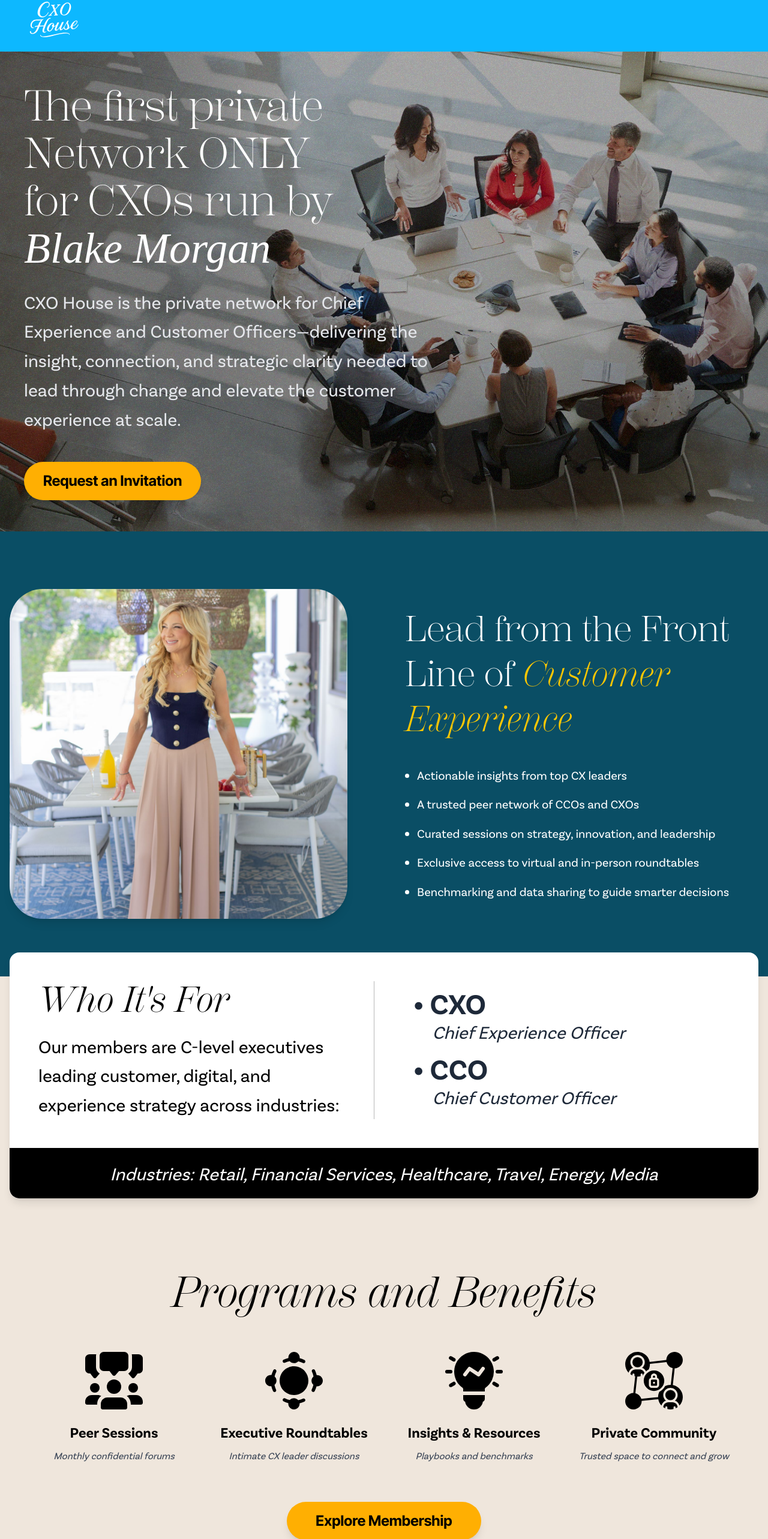
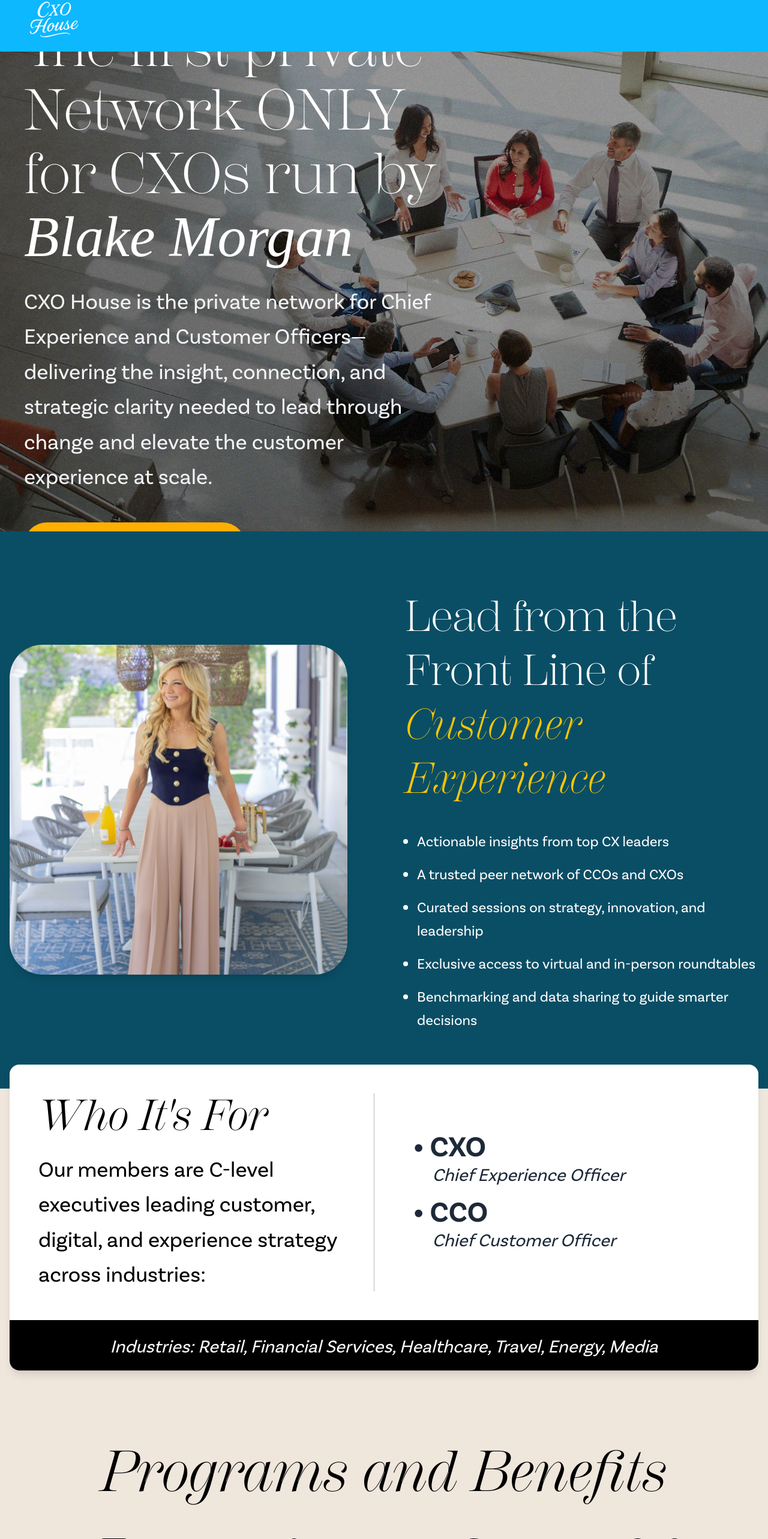
Before and after one commit to sohanuzzaman/CXO, a Next.js app: page / in a window 1280 px wide. Shown: the part 25-2591 px from the top of the page at 60% size. Built offline with nearby package versions, Linux system fonts and the light colour scheme.

Commit message:
mobile version

```diff
--- a/src/app/globals.css
+++ b/src/app/globals.css
@@ -26,6 +26,71 @@
 @media (min-width: 1024px) {
   .about-bg-responsive {
     background-size: cover;
+  }
+}
+
+/* Mobile-specific improvements */
+@media (max-width: 768px) {
+  /* Improve hero section text readability on mobile */
+  .hero-text-shadow {
+    text-shadow: 2px 2px 4px rgba(0, 0, 0, 0.8);
+  }
+
+  /* Better spacing for mobile hero section */
+  .hero-mobile-spacing {
+    padding-top: 2rem;
+    padding-bottom: 2rem;
+  }
+
+  /* Ensure proper line height for large mobile text */
+  .mobile-large-text {
+    line-height: 1.1;
+    letter-spacing: -0.02em;
+  }
+
+  /* Better button sizing for mobile */
+  .mobile-cta-button {
+    min-height: 60px;
+    font-size: 1.25rem;
+  }
+}
+
+/* Enhanced mobile responsiveness */
+@media (max-width: 640px) {
+  /* Prevent horizontal scroll */
+  body {
+    overflow-x: hidden;
+  }
+
+  /* Better container padding on small screens */
+  .container {
+    padding-left: 1rem;
+    padding-right: 1rem;
+  }
+
+  /* Improved text scaling for very small screens */
+  .text-responsive-xs {
+    font-size: clamp(1.5rem, 8vw, 3rem);
+  }
+
+  /* Better line breaks for mobile */
+  .mobile-text-break {
+    word-break: break-word;
+    hyphens: auto;
+  }
+
+  /* Improved section spacing on mobile */
+  .mobile-section-spacing {
+    padding-top: 3rem;
+    padding-bottom: 3rem;
+  }
+}
+
+/* Tablet improvements */
+@media (min-width: 641px) and (max-width: 1024px) {
+  /* Better text scaling for tablets */
+  .tablet-text-scale {
+    font-size: clamp(1.25rem, 4vw, 2rem);
   }
 }
 
--- a/src/app/page.tsx
+++ b/src/app/page.tsx
@@ -24,25 +24,28 @@
 
       {/* Hero Section */}
       <section
-        className="relative bg-cover bg-center h-screen flex items-center overflow-hidden"
+        className="relative bg-cover bg-left md:bg-center h-screen flex items-center overflow-hidden"
         style={{ backgroundImage: "url('/img/header3.webp')" }}
       >
-        <div className="container mx-auto px-4">
-          <div className="relative z-10 max-w-4xl px-4 sm:px-6 py-12 sm:py-16 text-center md:text-left">
-            <h1 className="text-3xl sm:text-4xl md:text-5xl lg:text-6xl xl:text-7xl leading-[1.1] font-light mb-6 text-white">
+        {/* Dark overlay for better text readability on mobile */}
+        <div className="absolute inset-0 bg-black/30 md:bg-black/10"></div>
+
+        <div className="container mx-auto px-4 relative z-10">
+          <div className="relative z-10 max-w-4xl px-4 sm:px-6 py-12 sm:py-16 text-center md:text-left hero-mobile-spacing">
+            <h1 className="text-4xl sm:text-5xl md:text-6xl lg:text-7xl xl:text-8xl leading-[1.1] font-light mb-6 text-white hero-text-shadow mobile-large-text">
               The first private<br />
               Network ONLY<br />
               for CXOs run by<br />
               <span className="italic font-normal" style={{ fontFamily: "'Brush Script MT', 'Lucida Handwriting', cursive" }}>Blake Morgan</span>
             </h1>
-            <p className="mb-8 text-gray-200 text-lg sm:text-xl md:text-2xl lg:text-3xl font-extralight max-w-[700px] leading-relaxed">
+            <p className="mb-8 text-gray-100 text-xl sm:text-2xl md:text-3xl lg:text-4xl font-extralight max-w-[700px] leading-relaxed hero-text-shadow">
               CXO House is the private network for Chief Experience and Customer Officers—delivering the insight,
               connection, and strategic clarity needed to lead through change and elevate the customer experience at scale.
             </p>
             <div>
               <button
                 onClick={() => setIsModalOpen(true)}
-                className="inline-block bg-[#ffaf02] hover:bg-[#e9a104] text-black font-bold px-8 py-4 rounded-full transition-all duration-300 mt-4 text-lg sm:text-xl md:text-2xl shadow-lg hover:shadow-xl transform hover:-translate-y-1 hover:scale-105 active:scale-95 focus-ring interactive-element group cursor-pointer border-0"
+                className="inline-block bg-[#ffaf02] hover:bg-[#e9a104] text-black font-bold px-10 py-5 rounded-full transition-all duration-300 mt-4 text-xl sm:text-2xl md:text-3xl shadow-lg hover:shadow-xl transform hover:-translate-y-1 hover:scale-105 active:scale-95 focus-ring interactive-element group cursor-pointer border-0 mobile-cta-button"
                 aria-label="Request an invitation to join CXO House"
               >
                 <span className="transition-transform duration-300 group-hover:tracking-wide">Request an Invitation</span>
@@ -69,11 +72,11 @@
           </div>
           {/* Text */}
           <div className="w-full lg:w-[53%] lg:pl-8 xl:pl-12">
-            <h2 className="text-2xl sm:text-3xl md:text-4xl lg:text-5xl xl:text-6xl font-light leading-tight mb-6 lg:mb-10">
+            <h2 className="text-3xl sm:text-4xl md:text-5xl lg:text-6xl xl:text-7xl font-light leading-tight mb-6 lg:mb-10">
               Lead from the Front Line of
               <span className="italic text-yellow-400 transition-colors duration-300 hover:text-yellow-300"> Customer Experience</span>
             </h2>
-            <ul className="space-y-3 sm:space-y-4 text-lg sm:text-xl font-light list-disc ml-5 leading-relaxed">
+            <ul className="space-y-3 sm:space-y-4 text-xl sm:text-2xl font-light list-disc ml-5 leading-relaxed">
               <li className="hover:text-yellow-200 transition-colors">Actionable insights from top CX leaders</li>
               <li className="hover:text-yellow-200 transition-colors">A trusted peer network of CCOs and CXOs</li>
               <li className="hover:text-yellow-200 transition-colors">Curated sessions on strategy, innovation, and leadership</li>
@@ -90,10 +93,10 @@
           <div className="bg-white rounded-2xl shadow-lg overflow-hidden z-[2] -translate-y-8 sm:-translate-y-10 hover:shadow-2xl transition-all duration-500 transform hover:-translate-y-12 group">
             <div className="flex flex-col md:flex-row justify-between items-stretch p-6 sm:p-8 lg:p-12 gap-6 lg:gap-8">
               <div className="w-full md:w-1/2 pr-0 md:pr-8 md:border-r md:border-r-[#b7b7b7] flex flex-col justify-center">
-                <h3 className="text-3xl sm:text-4xl md:text-5xl xl:text-6xl italic font-serif mb-4 sm:mb-6 text-black group-hover:text-[#0db8ff] transition-colors duration-500">
+                <h3 className="text-4xl sm:text-5xl md:text-6xl xl:text-7xl italic font-serif mb-4 sm:mb-6 text-black group-hover:text-[#0db8ff] transition-colors duration-500">
                   Who It&apos;s For
                 </h3>
-                <p className="text-black text-lg sm:text-xl lg:text-2xl xl:text-3xl font-light leading-relaxed group-hover:text-gray-700 transition-colors duration-500">
+                <p className="text-black text-xl sm:text-2xl lg:text-3xl xl:text-4xl font-light leading-relaxed group-hover:text-gray-700 transition-colors duration-500">
                   Our members are C-level executives leading customer, digital, and experience strategy across
                   industries:
                 </p>
@@ -122,7 +125,7 @@
 
           {/* Programs and Benefits */}
           <div className="text-center mt-12 sm:mt-16 lg:mt-20">
-            <h2 className="text-3xl sm:text-4xl md:text-5xl lg:text-6xl xl:text-7xl font-serif italic text-black mb-12 sm:mb-16">
+            <h2 className="text-4xl sm:text-5xl md:text-6xl lg:text-7xl xl:text-8xl font-serif italic text-black mb-12 sm:mb-16">
               Programs and Benefits
             </h2>
             <div className="grid grid-cols-1 sm:grid-cols-2 lg:grid-cols-4 gap-8 sm:gap-10 lg:gap-12 max-w-6xl mx-auto">
@@ -141,8 +144,8 @@
                     <path d="m14.75 19h-5.5c-1.517 0-2.75 1.233-2.75 2.75v1.5c0 .414.336.75.75.75h9.5c.414 0 .75-.336.75-.75v-1.5c0-1.517-1.233-2.75-2.75-2.75z" />
                   </svg>
                 </div>
-                <h3 className="text-lg sm:text-xl lg:text-2xl font-bold text-black mb-2 font-basic group-hover:text-[#0db8ff] transition-colors duration-300">Peer Sessions</h3>
-                <p className="text-sm sm:text-base text-gray-700 italic leading-relaxed group-hover:text-gray-900 transition-colors duration-300">Monthly confidential forums</p>
+                <h3 className="text-xl sm:text-2xl lg:text-3xl font-bold text-black mb-2 font-basic group-hover:text-[#0db8ff] transition-colors duration-300">Peer Sessions</h3>
+                <p className="text-base sm:text-lg text-gray-700 italic leading-relaxed group-hover:text-gray-900 transition-colors duration-300">Monthly confidential forums</p>
               </div>
 
               {/* Executive Roundtables */}
@@ -156,8 +159,8 @@
                     <path d="m100.433594 255.578125c0-14.878906-6.511719-28.261719-16.828125-37.464844 3.277343-14.238281 8.261719-28.085937 14.886719-41.105469 3.757812-7.382812.816406-16.414062-6.5625-20.171874-7.382813-3.753907-16.414063-.816407-20.171876 6.566406-6.847656 13.453125-12.1875 27.664062-15.980468 42.273437-1.828125-.203125-3.679688-.316406-5.5625-.316406-27.6875.003906-50.214844 22.527344-50.214844 50.21875 0 27.6875 22.527344 50.214844 50.214844 50.214844 1.433594 0 2.851562-.074219 4.253906-.191407 3.414062 14.707032 8.386719 29.054688 14.855469 42.640626 2.570312 5.398437 7.949219 8.554687 13.554687 8.554687 2.160156 0 4.355469-.46875 6.4375-1.460937 7.480469-3.558594 10.65625-12.511719 7.09375-19.992188-6.261718-13.148438-10.890625-27.125-13.796875-41.441406 10.890625-9.21875 17.820313-22.976563 17.820313-38.324219zm0 0" />
                   </svg>
                 </div>
-                <h3 className="text-lg sm:text-xl lg:text-2xl font-bold text-black mb-2 font-basic group-hover:text-[#0db8ff] transition-colors duration-300">Executive Roundtables</h3>
-                <p className="text-sm sm:text-base text-gray-700 italic leading-relaxed group-hover:text-gray-900 transition-colors duration-300">Intimate CX leader discussions</p>
+                <h3 className="text-xl sm:text-2xl lg:text-3xl font-bold text-black mb-2 font-basic group-hover:text-[#0db8ff] transition-colors duration-300">Executive Roundtables</h3>
+                <p className="text-base sm:text-lg text-gray-700 italic leading-relaxed group-hover:text-gray-900 transition-colors duration-300">Intimate CX leader discussions</p>
               </div>
 
               {/* Insights & Resources */}
@@ -176,8 +179,8 @@
                     </g>
                   </svg>
                 </div>
-                <h3 className="text-lg sm:text-xl lg:text-2xl font-bold text-black mb-2 font-basic group-hover:text-[#0db8ff] transition-colors duration-300">Insights & Resources</h3>
-                <p className="text-sm sm:text-base text-gray-700 italic leading-relaxed group-hover:text-gray-900 transition-colors duration-300">Playbooks and benchmarks</p>
+                <h3 className="text-xl sm:text-2xl lg:text-3xl font-bold text-black mb-2 font-basic group-hover:text-[#0db8ff] transition-colors duration-300">Insights & Resources</h3>
+                <p className="text-base sm:text-lg text-gray-700 italic leading-relaxed group-hover:text-gray-900 transition-colors duration-300">Playbooks and benchmarks</p>
               </div>
 
               {/* Private Community */}
@@ -199,14 +202,14 @@
                     </g>
                   </svg>
                 </div>
-                <h3 className="text-lg sm:text-xl lg:text-2xl font-bold text-black mb-2 font-basic group-hover:text-[#0db8ff] transition-colors duration-300">Private Community</h3>
-                <p className="text-sm sm:text-base text-gray-700 italic leading-relaxed group-hover:text-gray-900 transition-colors duration-300">Trusted space to connect and grow</p>
+                <h3 className="text-xl sm:text-2xl lg:text-3xl font-bold text-black mb-2 font-basic group-hover:text-[#0db8ff] transition-colors duration-300">Private Community</h3>
+                <p className="text-base sm:text-lg text-gray-700 italic leading-relaxed group-hover:text-gray-900 transition-colors duration-300">Trusted space to connect and grow</p>
               </div>
             </div>
             <div className="mt-10 sm:mt-12 lg:mt-16 animate-in fade-in-50 slide-in-from-bottom delay-[1500ms]">
               <button
                 onClick={() => setIsModalOpen(true)}
-                className="inline-block bg-[#ffaf02] hover:bg-[#e9a104] text-black font-bold px-8 sm:px-10 lg:px-12 py-3 sm:py-4 rounded-full transition-all duration-300 text-lg sm:text-xl lg:text-2xl shadow-lg hover:shadow-xl transform hover:-translate-y-1 hover:scale-105 active:scale-95 focus-ring interactive-element group cursor-pointer border-0"
+                className="inline-block bg-[#ffaf02] hover:bg-[#e9a104] text-black font-bold px-10 sm:px-12 lg:px-14 py-4 sm:py-5 rounded-full transition-all duration-300 text-xl sm:text-2xl lg:text-3xl shadow-lg hover:shadow-xl transform hover:-translate-y-1 hover:scale-105 active:scale-95 focus-ring interactive-element group cursor-pointer border-0"
                 aria-label="Explore CXO House membership opportunities"
               >
                 <span className="transition-transform duration-300 group-hover:tracking-wide">Explore Membership</span>
@@ -296,10 +299,10 @@
           <div className="h-16 sm:h-24 md:h-32 lg:h-0"></div>
 
           <div className="w-full md:w-[90%] lg:w-[86%] text-center lg:text-left">
-            <h4 className="italic text-2xl sm:text-3xl lg:text-4xl xl:text-5xl text-white mb-2 animate-in fade-in-50 slide-in-from-left duration-1000 delay-600">About</h4>
-            <h2 className="text-3xl sm:text-4xl md:text-5xl lg:text-6xl xl:text-8xl font-extrabold mb-6 sm:mb-8 lg:mb-10 animate-in fade-in-50 slide-in-from-left duration-1000 delay-800 hover:text-yellow-400 transition-colors italic font-normal" style={{ fontFamily: "'Brush Script MT', 'Lucida Handwriting', cursive" }}>Blake Morgan</h2>
+            <h4 className="italic text-3xl sm:text-4xl lg:text-5xl xl:text-6xl text-white mb-2 animate-in fade-in-50 slide-in-from-left duration-1000 delay-600">About</h4>
+            <h2 className="text-4xl sm:text-5xl md:text-6xl lg:text-7xl xl:text-9xl font-extrabold mb-6 sm:mb-8 lg:mb-10 animate-in fade-in-50 slide-in-from-left duration-1000 delay-800 hover:text-yellow-400 transition-colors italic font-normal" style={{ fontFamily: "'Brush Script MT', 'Lucida Handwriting', cursive" }}>Blake Morgan</h2>
             <div className="max-w-none lg:max-w-[600px] animate-in fade-in-50 slide-in-from-bottom duration-1000 delay-1000">
-              <p className="mb-4 sm:mb-6 text-base sm:text-lg md:text-xl leading-relaxed text-white hover:text-gray-200 transition-colors duration-300">
+              <p className="mb-4 sm:mb-6 text-lg sm:text-xl md:text-2xl leading-relaxed text-white hover:text-gray-200 transition-colors duration-300">
                 Blake Morgan was called &quot;The Queen of CX&quot; by Meta. She is a customer experience futurist and author of three books on customer experience. Her new book is called The 8 Laws of Customer-Focused Leadership: The New Rules for Building A Business Around Today&apos;s Customer. Blake has taught courses at Columbia University, Rutgers Executive MBA program, and UC San Diego. She is an instructor for LinkedIn Learning.
               </p>
               <p className="text-white text-base sm:text-lg md:text-xl leading-relaxed hover:text-gray-200 transition-colors duration-300">
```
